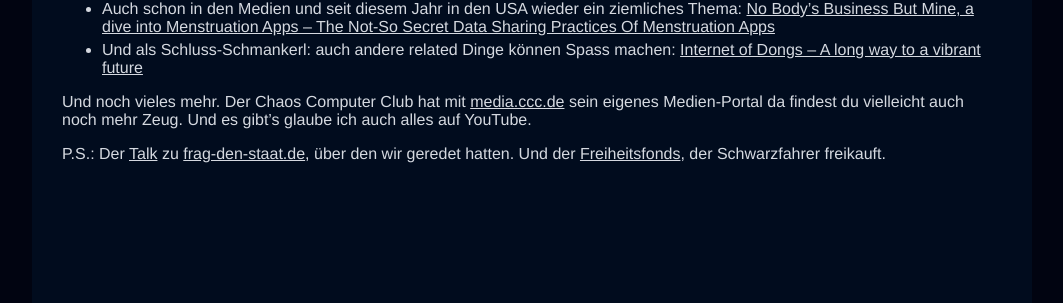
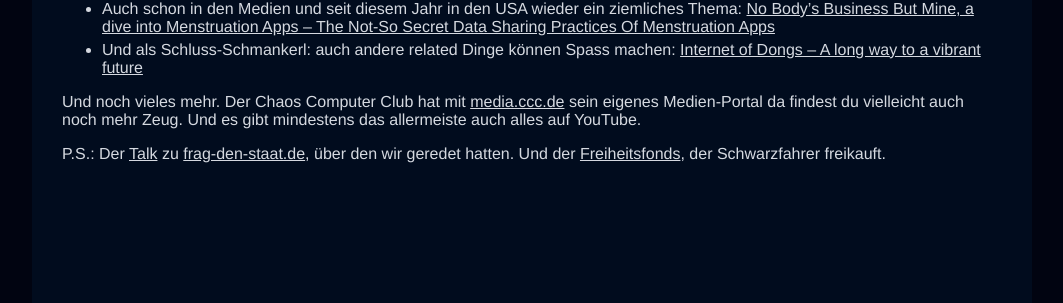
Before and after one commit to riesentoaster/valentinhuber.me, a Jekyll site: the page built from medtech.md, in a window 1280 px wide. Shown: the part 553-856 px from the top of the page, without its empty margins (108-1171 px from the left). Built offline with Jekyll 4.4.1, drawn with Linux system fonts in a browser that asks for light colours; nearby versions of some CDN libraries.

Commit message:
more typos

```diff
--- a/medtech.md
+++ b/medtech.md
@@ -22,6 +22,6 @@ Falls du das gerne archiviert hättest: Mach dir ne Kopie, ich kann nicht garant
 - Auch schon in den Medien und seit diesem Jahr in den USA wieder ein ziemliches Thema: [No Body's Business But Mine, a dive into Menstruation Apps – The Not-So Secret Data Sharing Practices Of Menstruation Apps](https://media.ccc.de/v/36c3-10693-no_body_s_business_but_mine_a_dive_into_menstruation_apps)
 - Und als Schluss-Schmankerl: auch andere related Dinge können Spass machen: [Internet of Dongs – A long way to a vibrant future](https://media.ccc.de/v/35c3-9523-internet_of_dongs)
 
-Und noch vieles mehr. Der Chaos Computer Club hat mit [media.ccc.de](https://media.ccc.de) sein eigenes Medien-Portal da findest du vielleicht auch noch mehr Zeug. Und es gibt's glaube ich auch alles auf YouTube.
+Und noch vieles mehr. Der Chaos Computer Club hat mit [media.ccc.de](https://media.ccc.de) sein eigenes Medien-Portal da findest du vielleicht auch noch mehr Zeug. Und es gibt mindestens das allermeiste auch alles auf YouTube.
 
 P.S.: Der [Talk](https://media.ccc.de/v/39c3-gegenmacht-best-of-informationsfreiheit) zu [frag-den-staat.de](https://fragdenstaat.de), über den wir geredet hatten. Und der [Freiheitsfonds](https://freiheitsfonds.de), der Schwarzfahrer freikauft.
```
